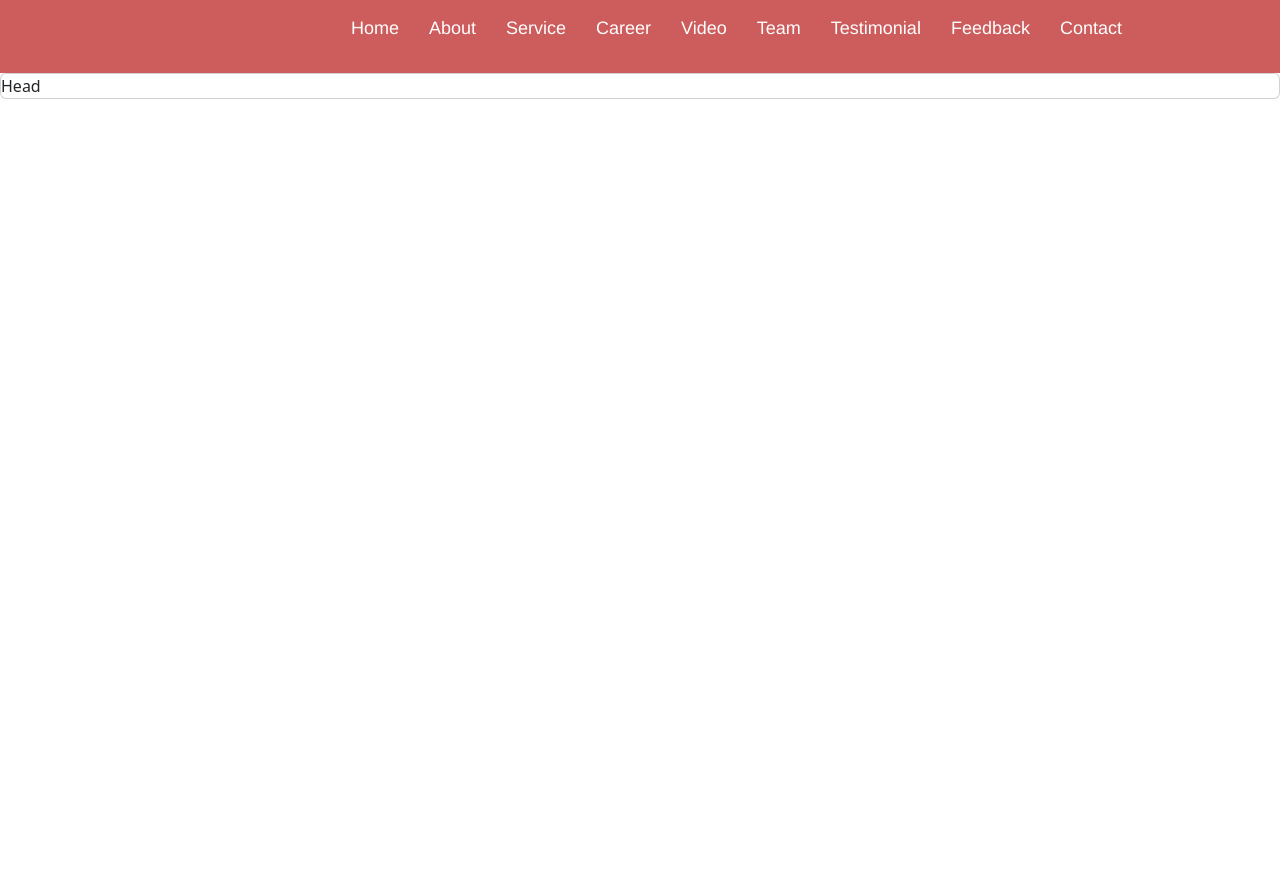
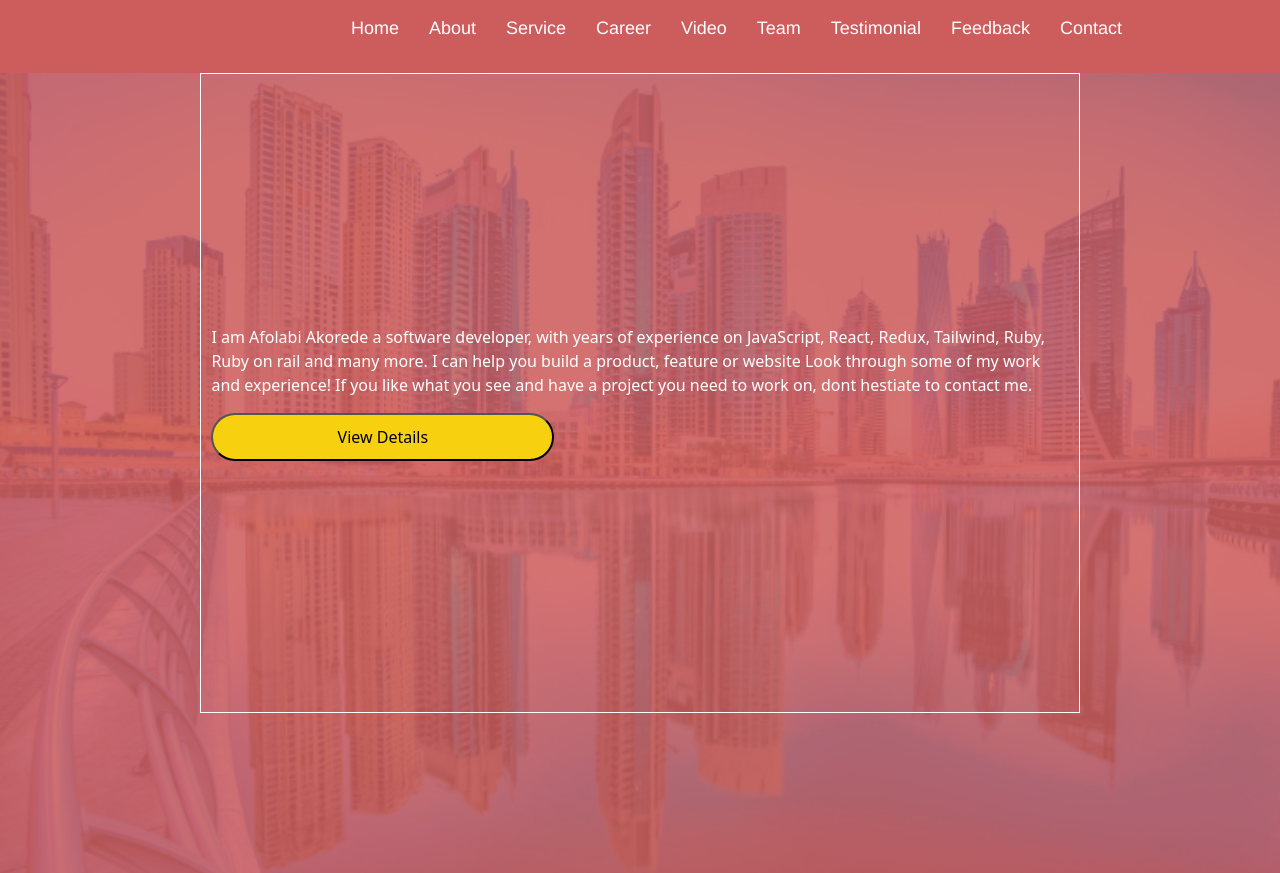
Before and after one commit to brainconnect93/personal-portfolio, a React (Create React App) app: page / in a window 1280 px wide. Before the commit the page ends 800 px from the top, so only its background shows below. Built offline with nearby package versions, Linux system fonts and the light colour scheme.

Commit message:
Start the head section

```diff
--- a/src/App.js
+++ b/src/App.js
@@ -2,13 +2,11 @@ import React from 'react';
 import Navbar from './components/Navbar/Navbar';
 import Head from './components/Head/Head';
 
-const App = () => {
-  return (
-	<>
-	  <Navbar />
-	  <Head />
-	</>
-  );
-}
+const App = () => (
+  <>
+    <Navbar />
+    <Head />
+  </>
+);
 
 export default App;
--- a/src/components/Head/Head.js
+++ b/src/components/Head/Head.js
@@ -1,10 +1,19 @@
 import React from 'react';
 import './head.css';
 
-const Head = () => {
-  return (
-    <div className="card"> Head</div>
-  )
-}
+const Head = () => (
+  <div className="container-fluid head">
+    <div className="container head-content">
+      <p>
+        I am Afolabi Akorede a software developer, with years of experience on
+        JavaScript, React, Redux, Tailwind, Ruby, Ruby on rail and many more. I
+        can help you build a product, feature or website Look through some of my
+        work and experience! If you like what you see and have a project you
+        need to work on, dont hestiate to contact me.
+      </p>
+      <button type="button" className="btn-details">View Details</button>
+    </div>
+  </div>
+);
 
 export default Head;
--- a/src/components/Head/head.css
+++ b/src/components/Head/head.css
@@ -0,0 +1,49 @@
+* {
+  margin: 0;
+  padding: 0;
+}
+
+body {
+  margin: 0;
+  padding: 0;
+  box-sizing: border-box;
+}
+
+.head {
+  height: 100vh;
+  background-color: #cd5c5cda;
+  color: #fff;
+  position: relative;
+}
+
+.head::before {
+  content: "";
+  background: url(../../Images/dubai.jpg) no-repeat center center/cover;
+  height: 100%;
+  width: 100%;
+  position: absolute;
+  z-index: -1;
+  left: 0;
+  right: 0;
+  top: 0;
+  bottom: 0;
+}
+
+.head-content {
+  height: 80%;
+  display: flex;
+  flex-direction: column;
+  justify-content: center;
+  margin: auto;
+  padding: 10px;
+  border: 1px solid #fff;
+  width: 70%;
+}
+
+.btn-details {
+  background-color: #f7d010;
+  text-align: center;
+  width: 40%;
+  border-radius: 30px;
+  padding: 10px;
+}
```
